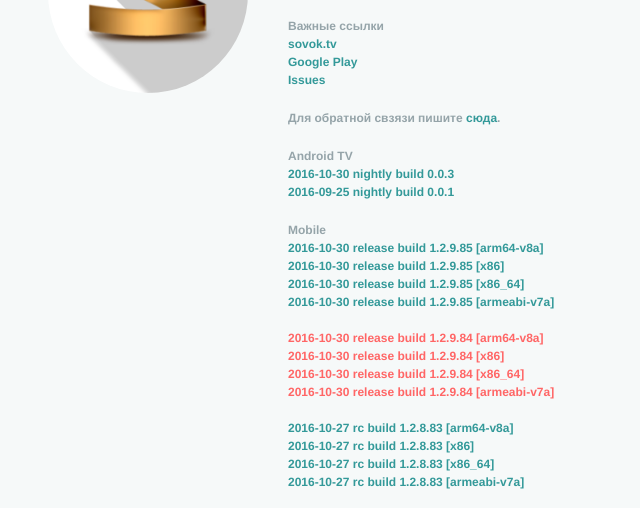
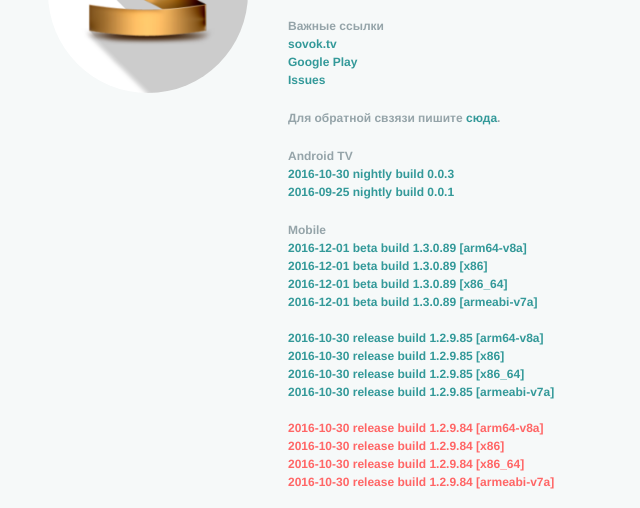
Before and after one commit to ggface/sovoktv, a plain HTML site: page index.html in a window 1280 px wide. Shown: the part 235-743 px from the top of the page, without its empty margins (80-720 px from the left). Drawn offline with Linux system fonts and the light colour scheme.

Commit message:
add 1.3.0.89

```diff
--- a/index.html
+++ b/index.html
@@ -45,6 +45,14 @@
 
 			<p>
 				Mobile<br>
+				<a href="https://yadi.sk/d/ACDRFyhWzsyN3" target="_blank">2016-12-01 beta build 1.3.0.89 [arm64-v8a]</a>
+				<br>
+				<a href="https://yadi.sk/d/81oIW6RYzsyNB" target="_blank">2016-12-01 beta build 1.3.0.89 [x86]</a>
+				<br>
+				<a href="https://yadi.sk/d/CcZbWFegzsyNF" target="_blank">2016-12-01 beta build 1.3.0.89 [x86_64]</a>
+				<br>
+				<a href="https://yadi.sk/d/8e-3uD_5zsyN6" target="_blank">2016-12-01 beta build 1.3.0.89 [armeabi-v7a]</a>
+				<br><br>
 				<a href="https://yadi.sk/d/TwqPZbg5xpyJg" target="_blank">2016-10-30 release build 1.2.9.85 [arm64-v8a]</a>
 				<br>
 				<a href="https://yadi.sk/d/yTCFiJG7xpyDS" target="_blank">2016-10-30 release build 1.2.9.85 [x86]</a>
```
